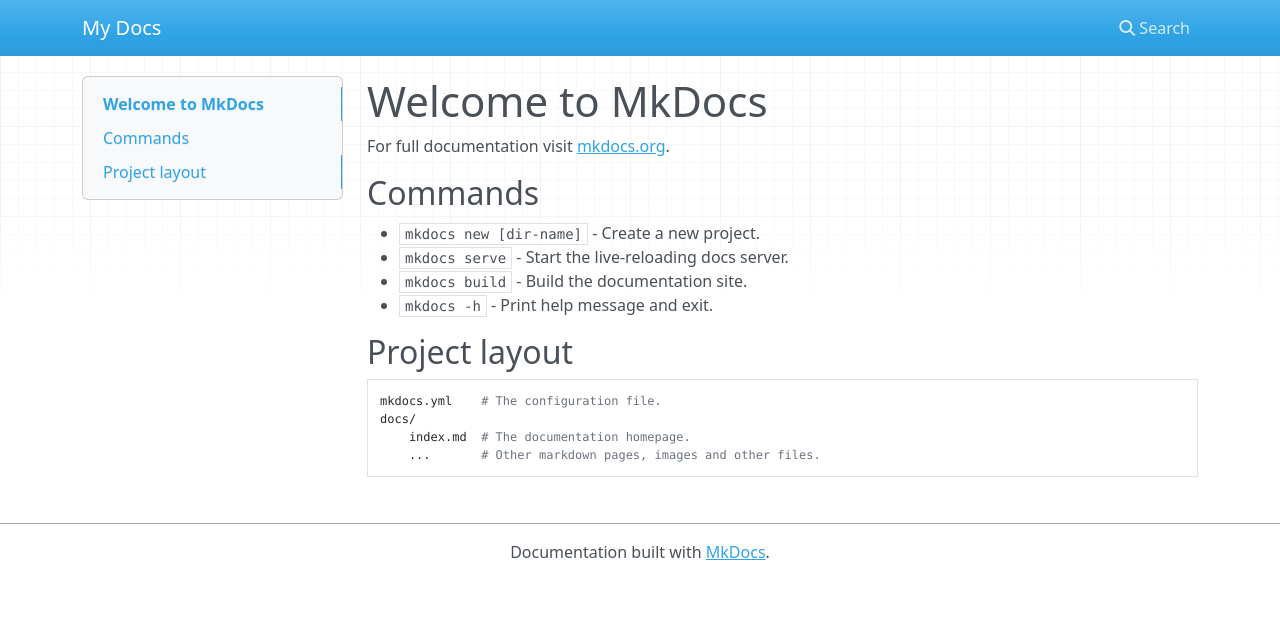
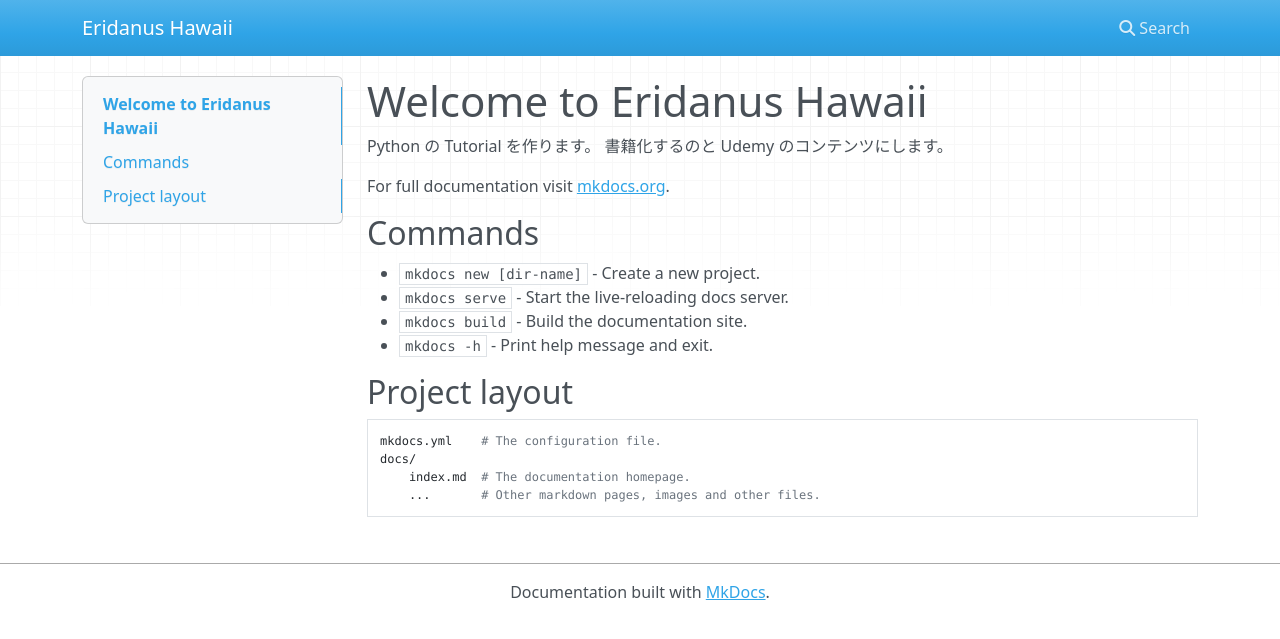
Before and after one commit to Eridanus-Hawaii/PythonTutorial, an MkDocs documentation site: the page built from book/docs/index.md, in a window 1280 px wide. Shown: the top 639 px of the page. Built offline with MkDocs 1.6.1, drawn with Linux system fonts in a browser that asks for light colours; nearby versions of some CDN libraries.

Commit message:
update index.md.

```diff
--- a/book/docs/index.md
+++ b/book/docs/index.md
@@ -1,4 +1,7 @@
-# Welcome to MkDocs
+# Welcome to Eridanus Hawaii
+
+Python の Tutorial を作ります。
+書籍化するのと Udemy のコンテンツにします。
 
 For full documentation visit [mkdocs.org](https://www.mkdocs.org).
 
--- a/book/mkdocs.yml
+++ b/book/mkdocs.yml
@@ -1 +1 @@
-site_name: My Docs
+site_name: Eridanus Hawaii
```
